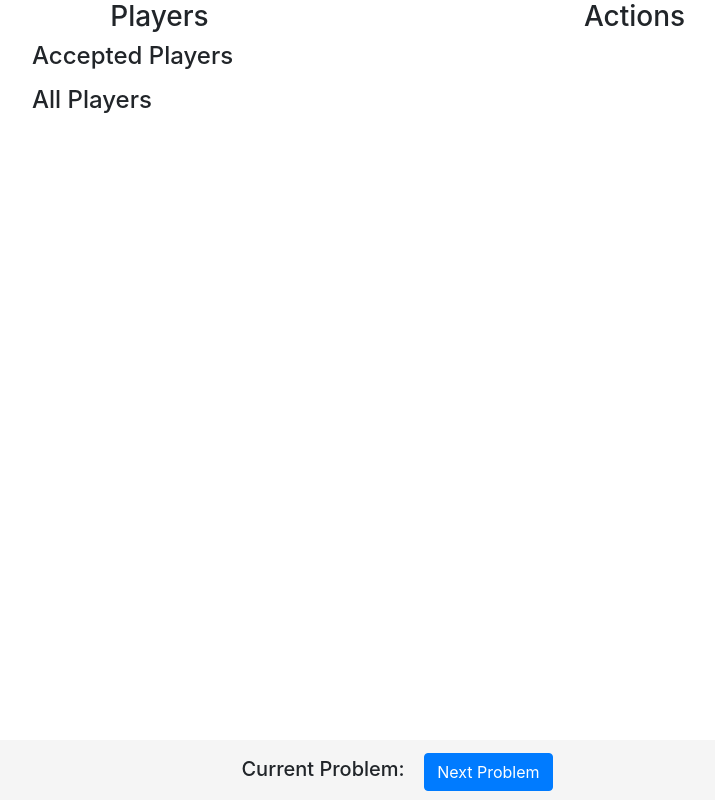
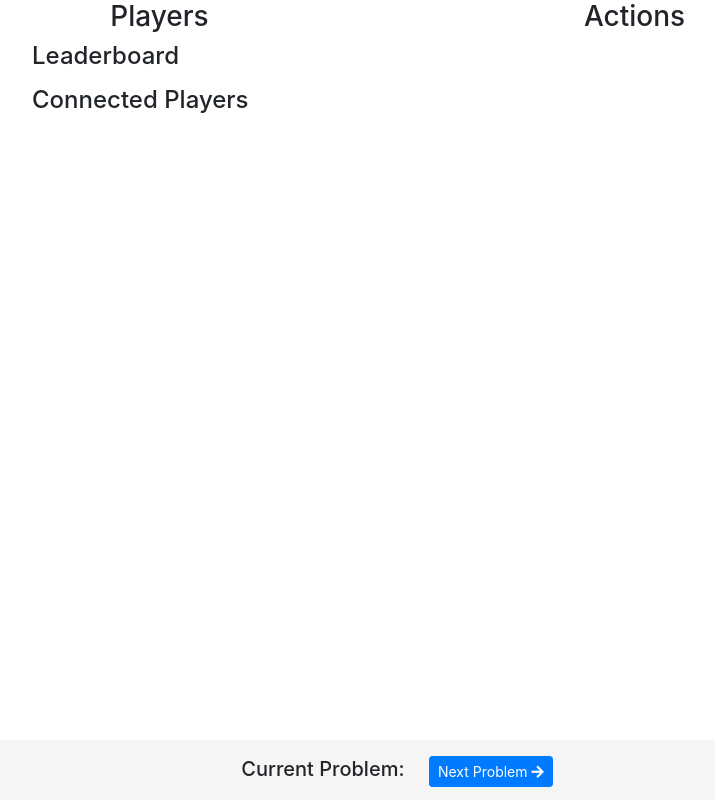
Before and after one commit to kaaniboy/litcode, a Flask app: page /room/1 in a window 1280 px wide. Shown: the whole page, without its empty margins (243-958 px from the left). Run offline with Flask 2, Linux system fonts and the light colour scheme; some libraries are stand-ins or nearby versions.

Commit message:
Clean up footer

```diff
--- a/web/templates/room.html
+++ b/web/templates/room.html
@@ -20,21 +20,21 @@
 </head>
 
 <body>
-    <div class="container">
+    <div class="container h-100">
         <input type="hidden" id="room" value="{{ room }}">
 
-        <div class="row">
+        <div class="row h-100">
             <div class="col-2"></div>
-            <div class="col-3">
+            <div class="col-3" id="left_col">
                 <h3 class="text-center">Players</h3>
-                <h4>Accepted Players</h4>
+                <h4>Leaderboard</h4>
                 <ol id="accepted_players"></ol>
 
-                <h4>All Players</h4>
+                <h4>Connected Players</h4>
                 <ol id="players"></ol>
             </div>
             <div class="col-2"></div>
-            <div class="col-3">
+            <div class="col-3" id="right_col">
                 <h3 class="text-center">Actions</h3>
                 <div id="actions"></div>
             </div>
@@ -43,8 +43,11 @@
 
     <footer class="footer">
         <div class="container text-center">
-            <h5>Current Problem: </h5><h4 id="problem"></h4>
-            <button type="button" class="btn btn-primary" id="next_problem_btn">Next Problem</button>
+            <h5 style="padding-right: 5px">Current Problem: </h5><h4 id="problem"></h4>
+            <button type="button" class="btn btn-primary btn-sm" id="next_problem_btn">
+                Next Problem
+                <i class="fa fa-arrow-right" aria-hidden="true"></i>
+            </button>
         </div>
     </footer>
 </body>
```
